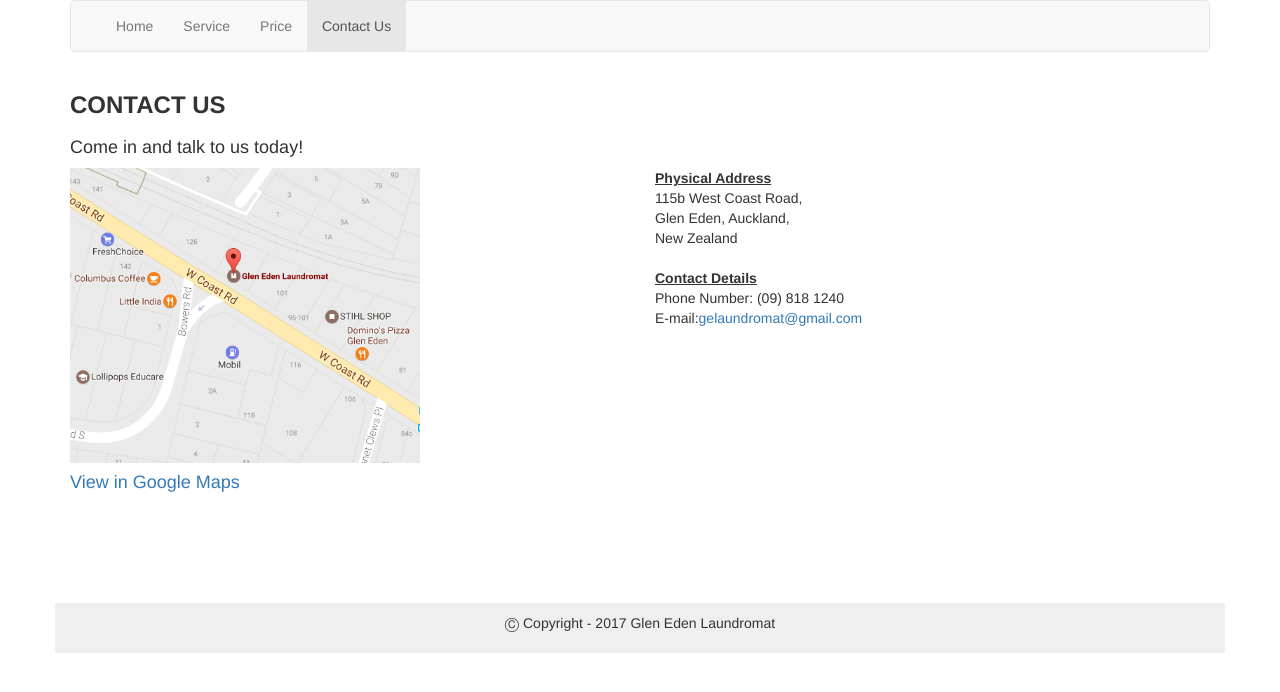
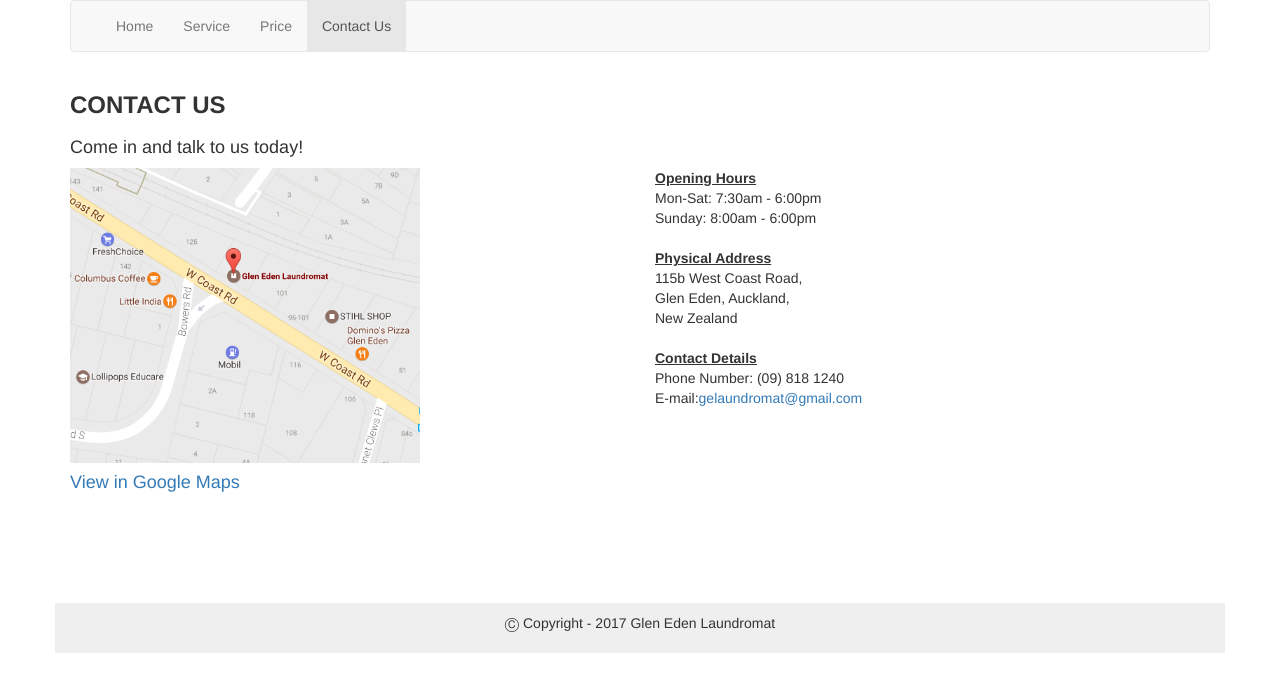
Before and after one commit to J1K1M/gel, a plain HTML site: page contact.html in a window 1280 px wide. Drawn offline with nearby package versions, Linux system fonts and the light colour scheme.

Commit message:
added opening hours

```diff
--- a/contact.html
+++ b/contact.html
@@ -55,6 +55,7 @@
     <div class="col col-lg-6 col-md-6 col-sm-6">
 
     <p>
+     <b><u>Opening Hours</u></b></br>Mon-Sat: 7:30am - 6:00pm</br>Sunday: 8:00am - 6:00pm</br></br>
     <b><u>Physical Address</u></b> </br>115b West Coast Road,</br> Glen Eden, Auckland, </br>New Zealand</br></br>
     <b><u>Contact Details</u></b></br>Phone Number: (09) 818 1240</br>
     E-mail:<a href="mailto:gelaundromat@gmail.com">gelaundromat@gmail.com</a></br>
```
